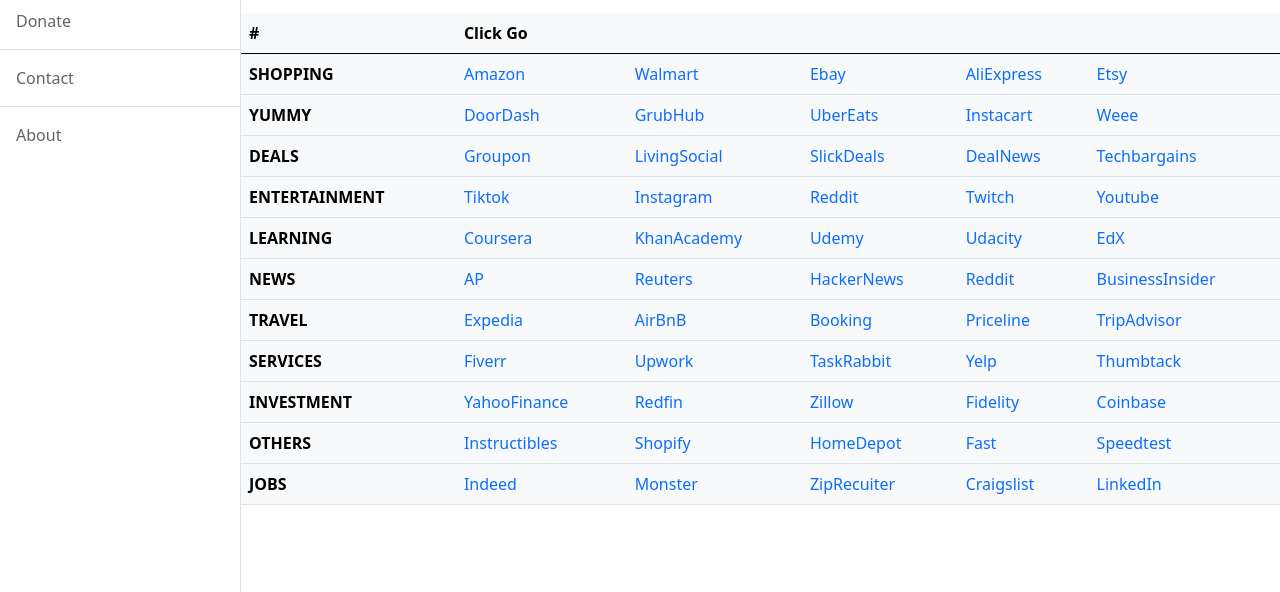
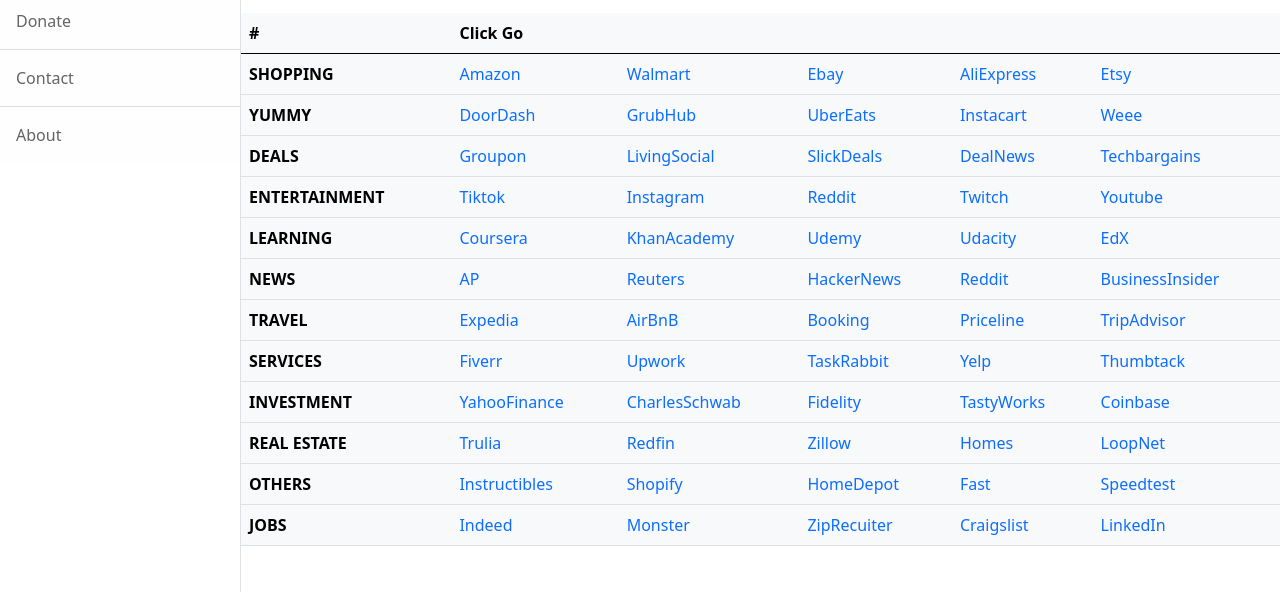
Before and after one commit to qmagix/qmagix.github.io, a plain HTML site: page index.html in a window 1280 px wide. Shown: the part 208-800 px from the top of the page. Drawn offline with nearby package versions, Linux system fonts and the light colour scheme.

Commit message:
updated invesntment category and refactored realestate cat

```diff
--- a/index.html
+++ b/index.html
@@ -176,10 +176,18 @@
                             <tr>
                                 <td><b>INVESTMENT</b></td>
                                 <td><a href="http://finance.yahoo.com" target="_blank" class="text-decoration-none">YahooFinance</a></td>
+                                <td><a href="https://www.schwab.com/" target="_blank" class="text-decoration-none">CharlesSchwab</a></td>
+                                <td><a href="https://www.fidelity.com/" target="_blank" class="text-decoration-none">Fidelity</a></td>
+                                <td><a href="http://www.tastyworks.com" target="_blank" class="text-decoration-none">TastyWorks</a></td>
+                                <td><a href="http://www.coinbase.com" target="_blank" class="text-decoration-none">Coinbase</a></td>
+                            </tr>
+                            <tr>
+                                <td><b>REAL ESTATE</b></td>
+                                <td><a href="http://www.trulia.com" target="_blank" class="text-decoration-none">Trulia</a></td>
                                 <td><a href="http://www.redfin.com" target="_blank" class="text-decoration-none">Redfin</a></td>
                                 <td><a href="http://www.zillow.com" target="_blank" class="text-decoration-none">Zillow</a></td>
-                                <td><a href="https://www.fidelity.com/" target="_blank" class="text-decoration-none">Fidelity</a></td>
-                                <td><a href="http://www.coinbase.com" target="_blank" class="text-decoration-none">Coinbase</a></td>
+                                <td><a href="https://www.homes.com/" target="_blank" class="text-decoration-none">Homes</a></td>
+                                <td><a href="http://www.loopnet.com" target="_blank" class="text-decoration-none">LoopNet</a></td>
                             </tr>
                             <tr>
                                 <td><b>OTHERS</b></td>
```
